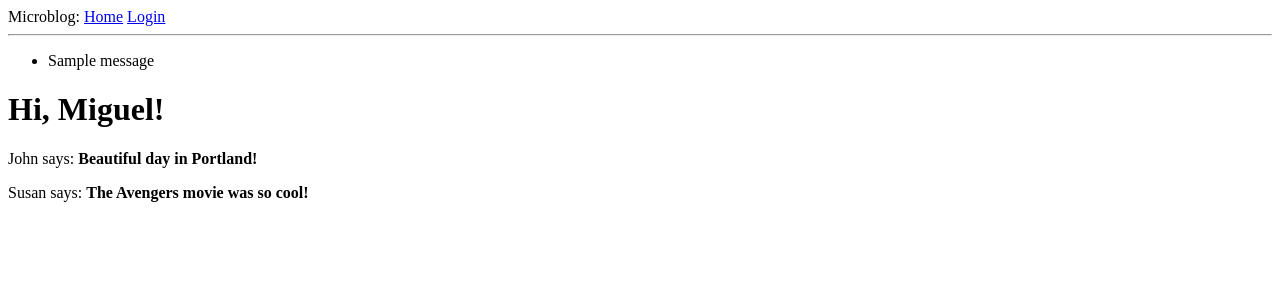
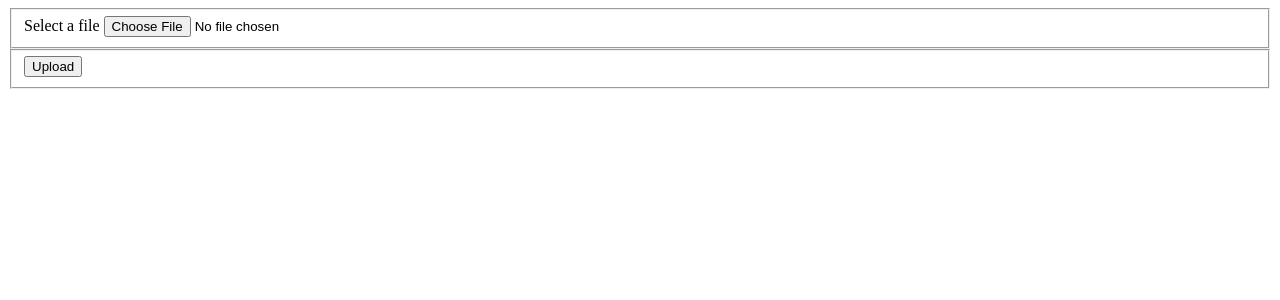
Before and after one commit to jijessicam/tablereader, a Flask app: page / in a window 1280 px wide. Shown: the top 300 px of the page. Run offline with Flask 2, Linux system fonts and the light colour scheme; tables that the repository leaves empty hold one stand-in row (values such as "Sample post"); one stand-in notice (Sample message) is shown; some libraries are stand-ins or nearby versions.

Commit message:
adding upload form, AJAX call

```diff
--- a/app/forms.py
+++ b/app/forms.py
@@ -1,9 +1,14 @@
 from flask_wtf import FlaskForm
 from wtforms import StringField, PasswordField, BooleanField, SubmitField
 from wtforms.validators import DataRequired
+from flask_wtf.file import FileField, FileRequired
+from werkzeug.utils import secure_filename
 
 class LoginForm(FlaskForm):
     username = StringField('Username', validators=[DataRequired()])
     password = PasswordField('Password', validators=[DataRequired()])
     remember_me = BooleanField('Remember Me')
     submit = SubmitField('Sign In')
+
+class FileForm(FlaskForm):
+	file = FileField(validators=[FileRequired()])
--- a/app/routes.py
+++ b/app/routes.py
@@ -1,23 +1,29 @@
-from flask import render_template, flash, redirect, url_for
+import flask
+from flask import render_template, flash, redirect, url_for, request
 from app import app
 from app.forms import LoginForm
+from werkzeug.utils import secure_filename
 
 @app.route('/')
 @app.route('/index')
 def index():
-    user = {'username': 'Miguel'}
-    posts = [
-        {
-            'author': {'username': 'John'},
-            'body': 'Beautiful day in Portland!'
-        },
-        {
-            'author': {'username': 'Susan'},
-            'body': 'The Avengers movie was so cool!'
-        }
-    ]
-    return render_template('index.html', title='Home', user=user, posts=posts)
 
+    return render_template('index.html', title='Home')
+
+#---------------------------------------------------------------
+
+@app.route('/upload', methods = ['POST'])
+def upload():
+    if request.method == 'POST':
+    	# ADD: error handling: wrong file type (not PDF)
+        file = request.files['file']
+        if file:
+        	filename = secure_filename(file.filename)
+        	a = file.read()
+        	print a
+    return render_template('upload.html', title='Upload Result', data=a)
+
+#---------------------------------------------------------------
 
 @app.route('/login', methods=['GET', 'POST'])
 def login():
@@ -27,3 +33,7 @@ def login():
             form.username.data, form.remember_me.data))
         return redirect(url_for('index'))
     return render_template('login.html', title='Sign In', form=form)
+
+
+if __name__ == '__main__':
+    app.run(debug=True)
--- a/app/templates/base.html
+++ b/app/templates/base.html
@@ -1,27 +1,16 @@
 <html>
+
+<!-- JS imports -->
+<script language="JavaScript" type="text/javascript" src="https://ajax.googleapis.com/ajax/libs/jquery/3.2.1/jquery.min.js"></script>
+
     <head>
         {% if title %}
-        <title>{{ title }} - microblog</title>
+        <title>{{ title }} - TableReader</title>
         {% else %}
-        <title>microblog</title>
+        <title>TableReader</title>
         {% endif %}
     </head>
     <body>
-        <div>
-            Microblog:
-            <a href="{{ url_for('index') }}">Home</a>
-            <a href="{{ url_for('login') }}">Login</a>
-        </div>
-        <hr>
-        {% with messages = get_flashed_messages() %}
-        {% if messages %}
-        <ul>
-            {% for message in messages %}
-            <li>{{ message }}</li>
-            {% endfor %}
-        </ul>
-        {% endif %}
-        {% endwith %}
         {% block content %}{% endblock %}
     </body>
 </html>
--- a/app/templates/index.html
+++ b/app/templates/index.html
@@ -1,8 +1,34 @@
 {% extends "base.html" %}
 
 {% block content %}
-    <h1>Hi, {{ user.username }}!</h1>
-    {% for post in posts %}
-    <div><p>{{ post.author.username }} says: <b>{{ post.body }}</b></p></div>
-    {% endfor %}
+
+	<script>
+		$(function() {
+		    $('#upload-file-btn').click(function() {
+		        var form_data = new FormData($('#upload-file')[0]);
+		        $.ajax({
+		            type: 'POST',
+		            url: '/upload',
+		            data: form_data,
+		            contentType: false,
+		            cache: false,
+		            processData: false,
+		            async: false,
+		            success: function(data) {
+		                console.log('Success!');
+		            },
+		        });
+		    });
+		});
+	</script>
+
+    <form id="upload-file" method="post" enctype="multipart/form-data">
+	    <fieldset>
+	        <label for="file">Select a file</label>
+	        <input name="file" type="file">
+	    </fieldset>
+	    <fieldset>
+	        <button id="upload-file-btn" type="button">Upload</button>
+	    </fieldset>
+	</form>
 {% endblock %}
```
Also changed, not shown: app/__init__.py (+8 -0 lines), app/templates/upload.html (added, +16 -0 lines), migrations/versions/1c2c99b800c4_.py (added, +38 -0 lines), requirements.txt (+26 -0 lines), 5 other files.
